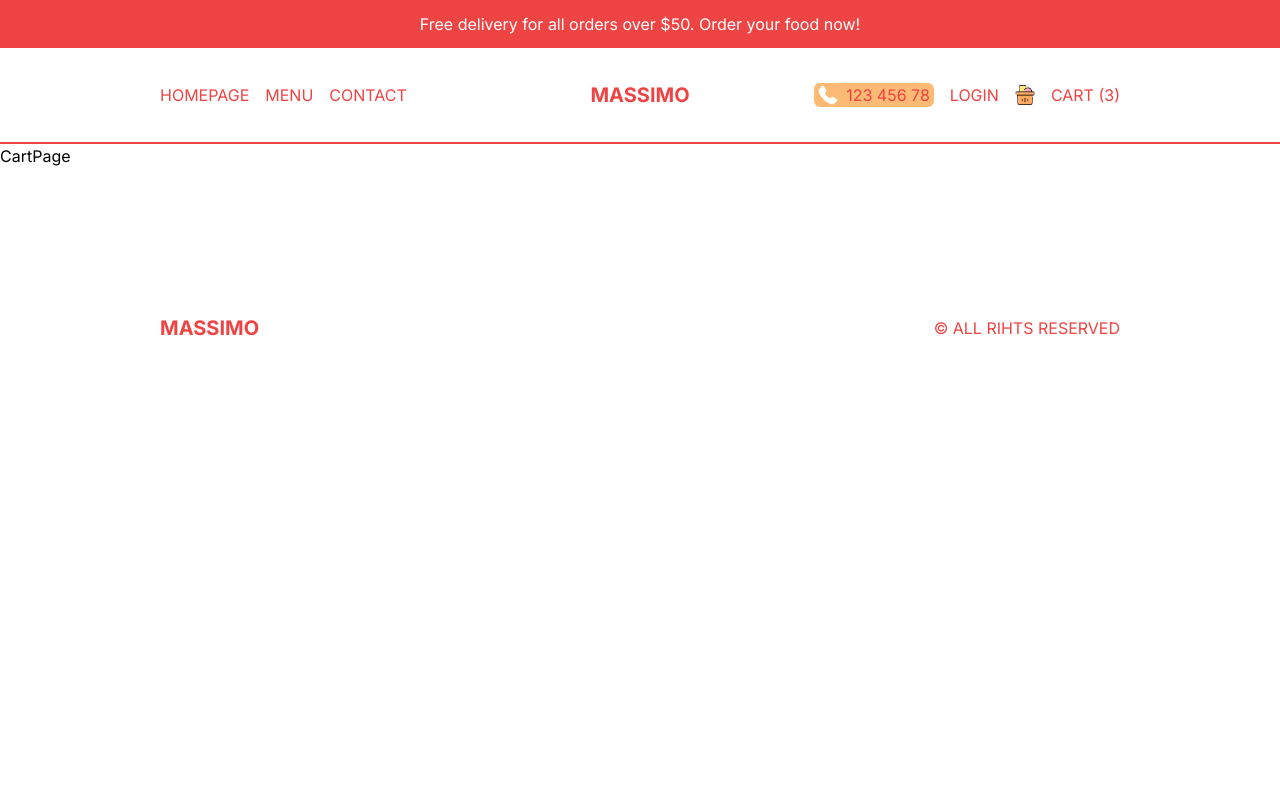
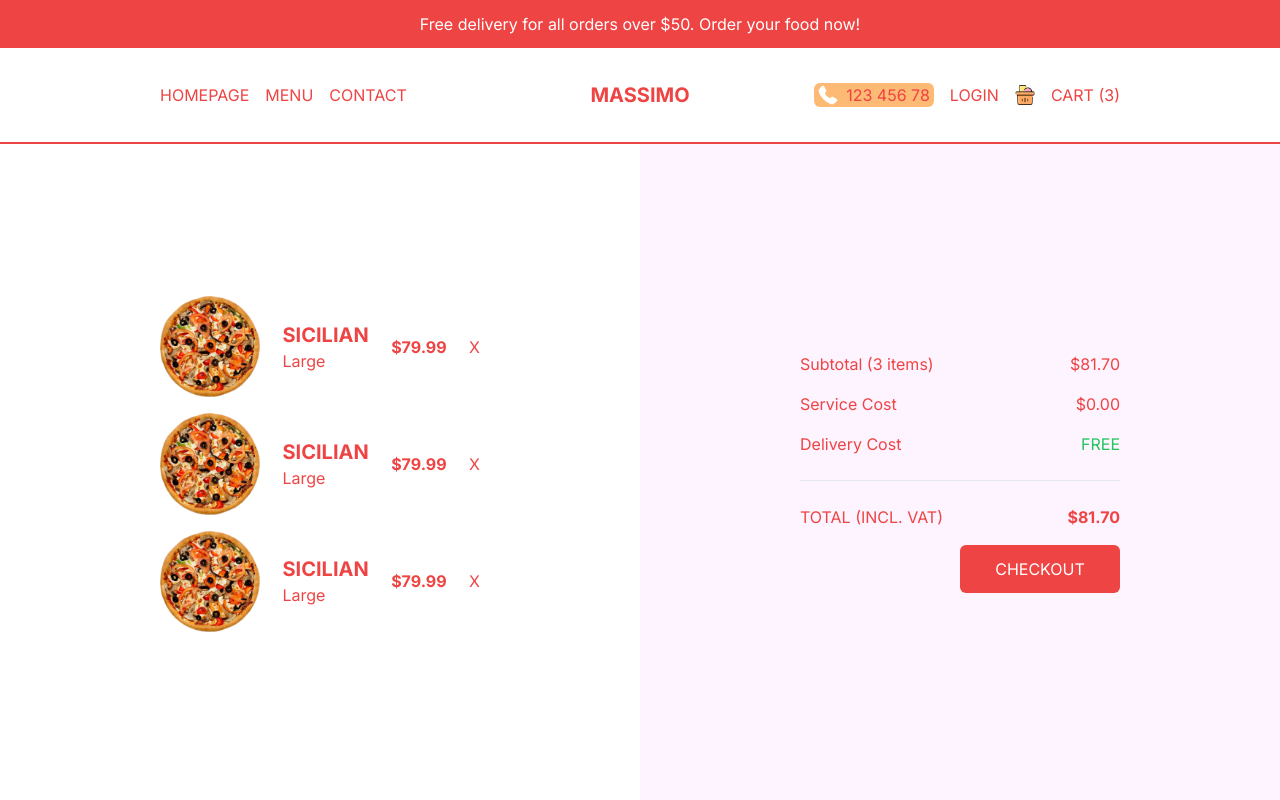
Before and after one commit to stefifm/nextjs-fullstack, a Next.js app: page /cart in a window 1280 px wide. Shown: the top 800 px of the page. Built offline with nearby package versions, Linux system fonts and the light colour scheme.

Commit message:
Ending cart page

```diff
--- a/src/app/cart/page.jsx
+++ b/src/app/cart/page.jsx
@@ -1,5 +1,79 @@
+import Image from 'next/image'
+
 function CartPage() {
-  return <div>CartPage</div>
+  return (
+    <div className='h-[calc(100vh-6rem)] md:h-[calc(100vh-9rem)] flex flex-col text-red-500 lg:flex-row'>
+      {/* PRODUCT CONTAINER */}
+      <div className='flex-1 p-4 flex flex-col justify-center overflow-auto lg:px-20 xl:px-40'>
+        {/* SINGLE ITEM CONTAINER */}
+        <div className='flex items-center justify-between mb-4'>
+          <Image
+            src='/temporary/p1.png'
+            alt='a product order'
+            width={100}
+            height={100}
+          />
+          <div className=''>
+            <h1 className='uppercase text-xl font-bold'>sicilian</h1>
+            <span>Large</span>
+          </div>
+          <h2 className='font-bold'>$79.99</h2>
+          <span className='cursor-pointer'>X</span>
+        </div>
+        <div className='flex items-center justify-between mb-4'>
+          <Image
+            src='/temporary/p1.png'
+            alt='a product order'
+            width={100}
+            height={100}
+          />
+          <div className=''>
+            <h1 className='uppercase text-xl font-bold'>sicilian</h1>
+            <span>Large</span>
+          </div>
+          <h2 className='font-bold'>$79.99</h2>
+          <span className='cursor-pointer'>X</span>
+        </div>
+        <div className='flex items-center justify-between mb-4'>
+          <Image
+            src='/temporary/p1.png'
+            alt='a product order'
+            width={100}
+            height={100}
+          />
+          <div className=''>
+            <h1 className='uppercase text-xl font-bold'>sicilian</h1>
+            <span>Large</span>
+          </div>
+          <h2 className='font-bold'>$79.99</h2>
+          <span className='cursor-pointer'>X</span>
+        </div>
+      </div>
+      {/* PAYMENT CONTAINER */}
+      <div className='flex-1 p-4 bg-fuchsia-50 flex flex-col gap-4 justify-center  lg:px-20 xl:px-40 2xl:text-xl 2xl:gap-6'>
+        <div className='flex justify-between'>
+          <span className=''>Subtotal (3 items)</span>
+          <span className=''> $81.70 </span>
+        </div>
+        <div className='flex justify-between'>
+          <span className=''>Service Cost</span>
+          <span className=''> $0.00 </span>
+        </div>
+        <div className='flex justify-between'>
+          <span className=''>Delivery Cost</span>
+          <span className='text-green-500 uppercase'> Free </span>
+        </div>
+        <hr className='my-2' />
+        <div className='flex justify-between'>
+          <span className='uppercase'>Total (incl. vat) </span>
+          <span className='font-bold'> $81.70 </span>
+        </div>
+        <button className='bg-red-500 text-white uppercase p-3 rounded-md w-1/2 self-end'>
+          Checkout
+        </button>
+      </div>
+    </div>
+  )
 }
 
 export default CartPage
--- a/src/app/globals.css
+++ b/src/app/globals.css
@@ -1,3 +1,25 @@
 @tailwind base;
 @tailwind components;
 @tailwind utilities;
+
+
+/* width */
+::-webkit-scrollbar {
+  width: 10px;
+}
+
+/* Track */
+::-webkit-scrollbar-track {
+  background: #f1f1f1;
+}
+
+/* Handle */
+::-webkit-scrollbar-thumb {
+  background: #888;
+  border-radius: 5px;
+}
+
+/* Handle on hover */
+::-webkit-scrollbar-thumb:hover {
+  background: #555;
+}
--- a/src/app/orders/page.jsx
+++ b/src/app/orders/page.jsx
@@ -1,5 +1,7 @@
+import Image from 'next/image'
+
 function OrdersPage() {
-  return <div>OrdersPage</div>
+  return <h1>Orders Page</h1>
 }
 
 export default OrdersPage
```
